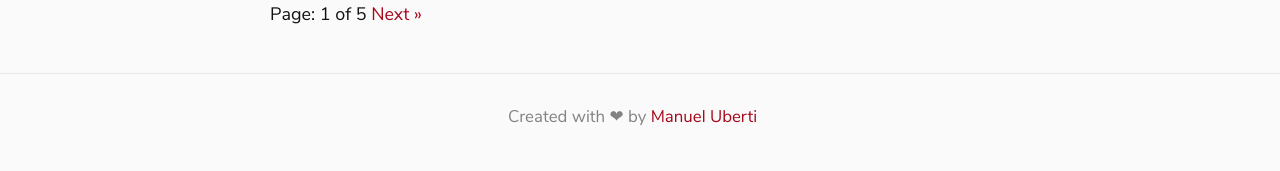
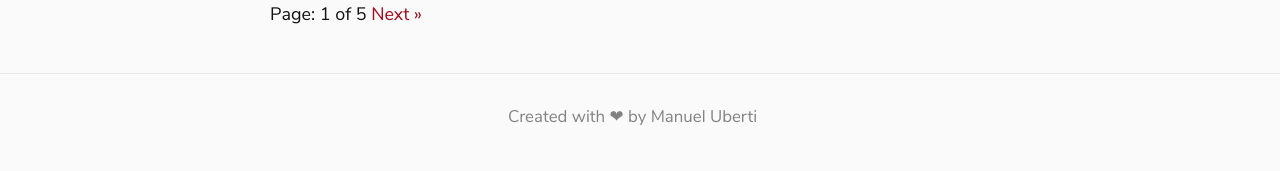
Before and after one commit to manuel-uberti/filmsinwords, a Jekyll site: the page built from index.html, in a window 1280 px wide. Shown: the part 1396-1567 px from the top of the page. Built offline with Jekyll 4.4.1, drawn with Linux system fonts in a browser that asks for light colours; the list of posts is cut into pages by our own code; some of the changed lines change nothing that is shown.

Commit message:
Remove link

```diff
--- a/_includes/footer.html
+++ b/_includes/footer.html
@@ -6,7 +6,7 @@
     <div class="footer-col-wrapper" style="text-align: center">
       <ul class="contact-list">
         <li class="p-name">
-          Created with ❤ by <a href="https://www.filmsinwords.eu/contact/">Manuel Uberti</a>
+          Created with ❤ by Manuel Uberti
         </li>
       </ul>
     </div>
```
